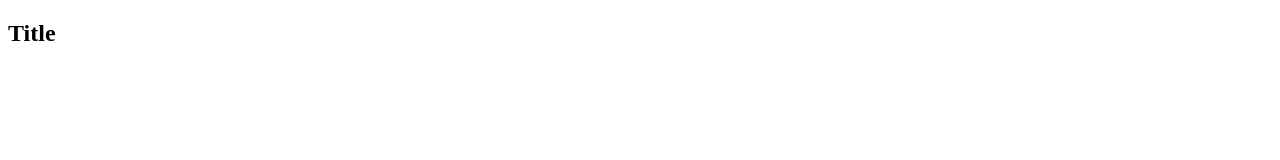
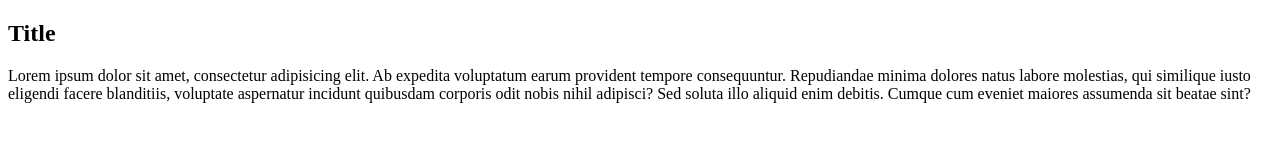
Before and after one commit to monsara/git-basics, a plain HTML site: page index.html in a window 1280 px wide. Drawn offline with Linux system fonts and the light colour scheme.

Commit message:
Adds some text

```diff
--- a/index.html
+++ b/index.html
@@ -8,5 +8,6 @@
 </head>
 <body>
   <h2>Title</h2>
+  <p>Lorem ipsum dolor sit amet, consectetur adipisicing elit. Ab expedita voluptatum earum provident tempore consequuntur. Repudiandae minima dolores natus labore molestias, qui similique iusto eligendi facere blanditiis, voluptate aspernatur incidunt quibusdam corporis odit nobis nihil adipisci? Sed soluta illo aliquid enim debitis. Cumque cum eveniet maiores assumenda sit beatae sint?</p>
 </body>
 </html>
```
